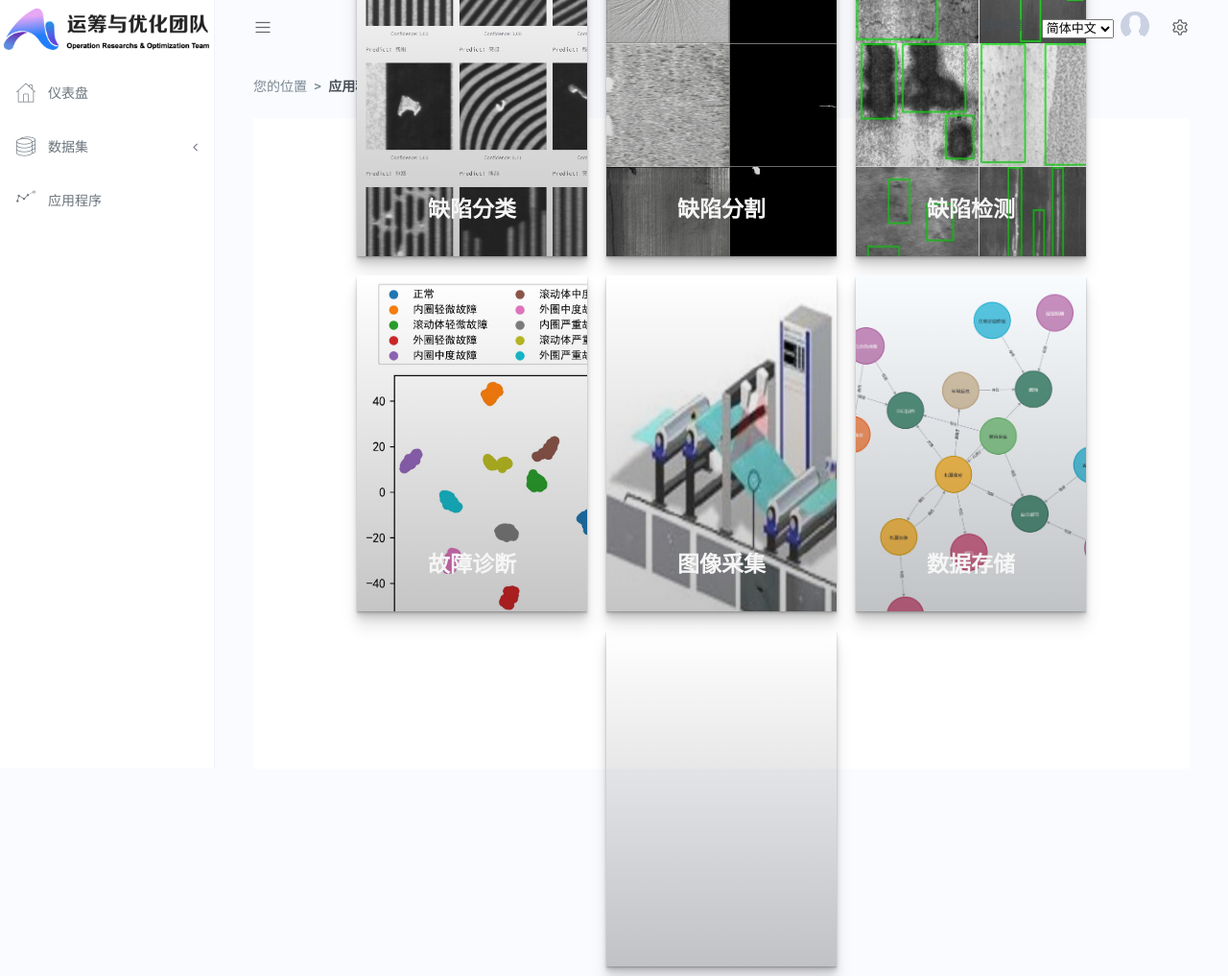
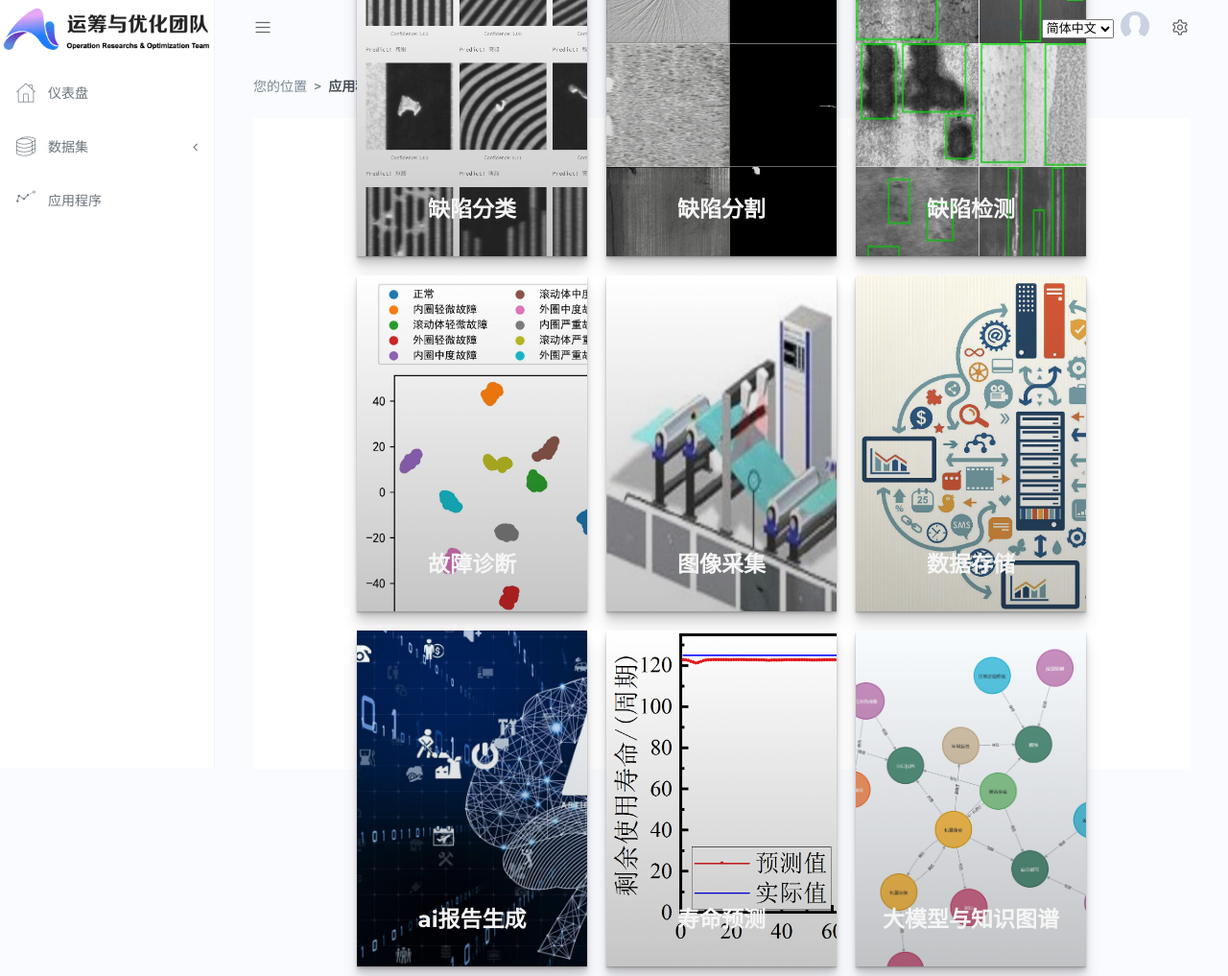
Before and after one commit to Piedpiper777/DL2025, a Flask app: page /application/ in a window 1280 px wide. Shown: the whole page at 96% size. Run offline with Flask 2, Linux system fonts and the light colour scheme; parts of the project's set-up code (start-up, migrations or seed data) failed here and were passed over; some libraries are stand-ins or nearby versions.

Commit message:
10.5合并版

```diff
--- a/static/css/predict_combine.css
+++ b/static/css/predict_combine.css
@@ -53,22 +53,44 @@
 }
 /* 分别设置应用程序图片 */
 .card_combine:nth-child(1)::before{
-    background-image: url(/static/images/classification.jpg);
+    background-image: url(/static/images/1classification.jpg);
+/*1.缺陷分类*/
 }
 .card_combine:nth-child(2)::before{
-    background-image: url(/static/images/segmentation.jpg);
+    background-image: url(/static/images/2segmentation.jpg);
+/*2.缺陷分割*/
 }
 .card_combine:nth-child(3)::before{
-    background-image: url(/static/images/detection.jpg);
+    background-image: url(/static/images/3detection.jpg);
+/*3.缺陷检测*/
 }
 .card_combine:nth-child(4)::before{
-    background-image: url(/static/images/faultdiagnosis.jpg);
+    background-image: url(/static/images/4faultdiagnosis.jpg);
+/*4.故障诊断*/
 }
 .card_combine:nth-child(5)::before{
-    background-image: url(/static/images/image_capture.jpg);
+    background-image: url(/static/images/5image_capture.jpg);
+/*5.图像采集*/
 }
+
 .card_combine:nth-child(6)::before{
-    background-image: url(/static/images/kg.jpg);
+    background-image: url(/static/images/6data_save.jpg);
+/*6.数据存储*/
+}
+
+.card_combine:nth-child(7)::before{
+    background-image: url(/static/images/9ai_report.png);
+/*7.ai报告生成*/
+}
+
+.card_combine:nth-child(8)::before{
+    background-image: url(/static/images/7RUL.PNG);
+/*8.剩余寿命预测*/
+}
+
+.card_combine:nth-child(9)::before{
+    background-image: url(/static/images/8kg_llm.jpg);
+/*9.大模型知识图谱*/
 }
 
 /* 遮罩 */
```
Also changed, not shown: blueprints/dashboard.py (+20 -12 lines), templates/application.html (+10 -0 lines), static/images/1classification.jpg (renamed from static/images/classification.jpg), static/images/2segmentation.jpg (renamed from static/images/segmentation.jpg), static/images/3detection.jpg (renamed from static/images/detection.jpg), static/images/4faultdiagnosis.jpg (renamed from static/images/faultdiagnosis.jpg), static/images/5image_capture.jpg (renamed from static/images/image_capture.jpg), static/images/6data_save.jpg (added), static/images/7RUL.PNG (added), static/images/8kg_llm.jpg (renamed from static/images/kg.jpg), static/images/9ai_report.png (added), 1 other file.
